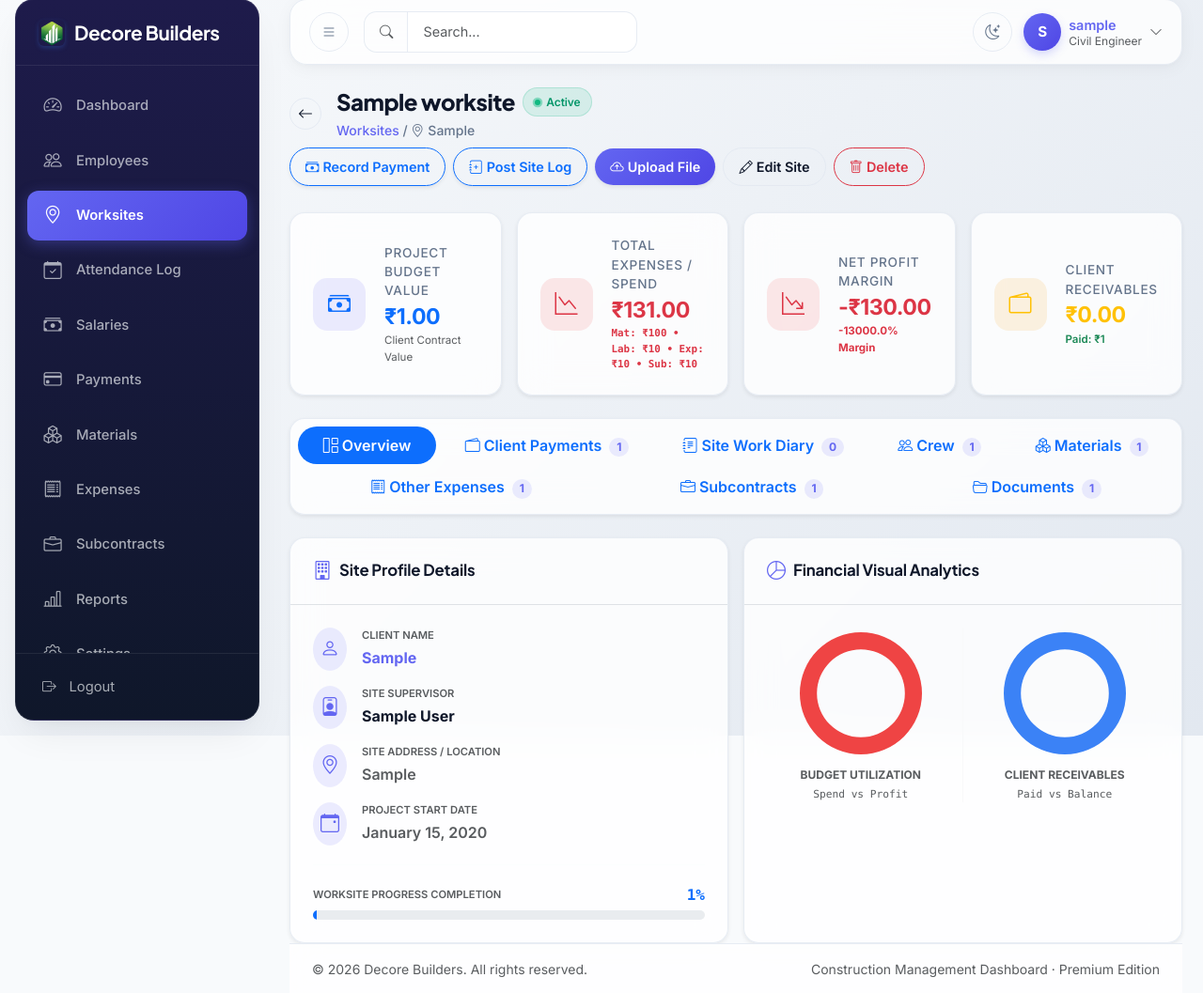
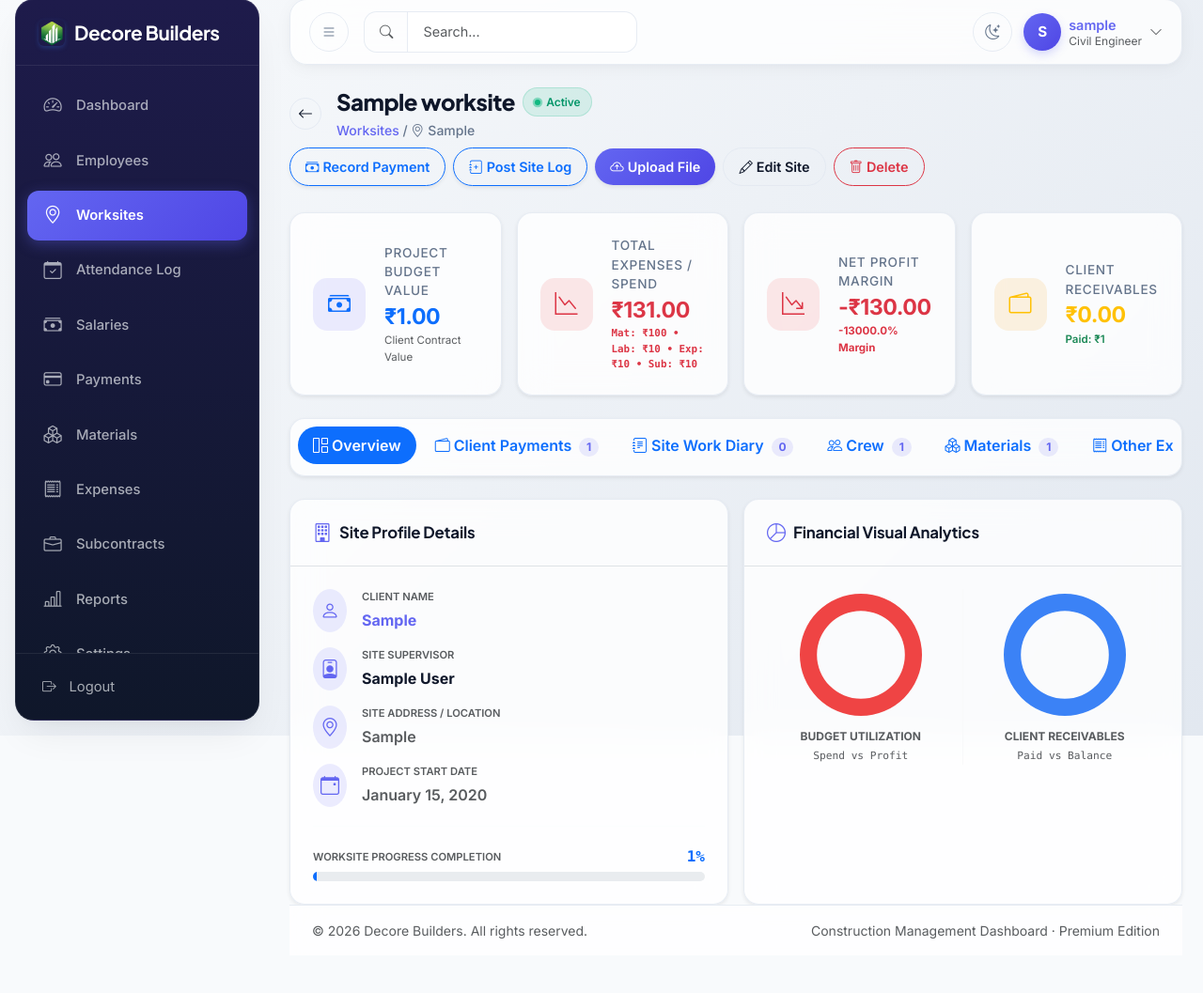
Before and after one commit to MIK7985/Decore-Construction-Web-App, a Django app: page /worksites/1/ in a window 1280 px wide. Shown: the part 17-1074 px from the top of the page at 94% size. After the commit the page ends 1016 px from the top, so only its background shows below. Run offline with Django 5.2, Linux system fonts and the light colour scheme; a user stored in the database is signed in; tables that the repository leaves empty hold one stand-in row (values such as "Sample post"); grey boxes marked "Sample" are stand-in pictures; data that the repository does not hold is empty.

Commit message:
UI: Added scrollable tab wrapper style rules and dynamic hash state history replaces to prevent viewport jumps

```diff
--- a/static/css/style.css
+++ b/static/css/style.css
@@ -1842,3 +1842,12 @@ body {
 .sidebar-close-btn:active {
   transform: scale(0.95);
 }
+
+/* Scrollable Tab bar rules for mobile responsiveness */
+.worksite-tab-scroll-wrapper ul::-webkit-scrollbar {
+  display: none !important;
+}
+.worksite-tab-scroll-wrapper ul {
+  -ms-overflow-style: none !important;
+  scrollbar-width: none !important;
+}
--- a/templates/accounts/login.html
+++ b/templates/accounts/login.html
@@ -15,7 +15,7 @@
     <link href="https://fonts.googleapis.com/css2?family=Plus+Jakarta+Sans:wght@600;700;800&family=Inter:wght@400;500;600&display=swap" rel="stylesheet">
 
     <!-- Decore theme -->
-    <link rel="stylesheet" href="{% static 'css/style.css' %}?v=17">
+    <link rel="stylesheet" href="{% static 'css/style.css' %}?v=18">
 
     <!-- PWA Manifest & Icons -->
     <link rel="manifest" href="{% static 'manifest.json' %}">
--- a/templates/base.html
+++ b/templates/base.html
@@ -111,9 +111,9 @@
     <link href="https://fonts.googleapis.com/css2?family=Plus+Jakarta+Sans:wght@500;600;700;800&family=Inter:wght@400;500;600;700&display=swap" rel="stylesheet">
 
     <!-- Decore theme (critical, preloaded for fastest paint) -->
-    <link rel="preload" href="{% static 'css/style.css' %}?v=17" as="style" onload="this.onload=null;this.rel='stylesheet'">
-    <noscript><link rel="stylesheet" href="{% static 'css/style.css' %}?v=17"></noscript>
-    <link rel="stylesheet" href="{% static 'css/style.css' %}?v=17">
+    <link rel="preload" href="{% static 'css/style.css' %}?v=18" as="style" onload="this.onload=null;this.rel='stylesheet'">
+    <noscript><link rel="stylesheet" href="{% static 'css/style.css' %}?v=18"></noscript>
+    <link rel="stylesheet" href="{% static 'css/style.css' %}?v=18">
 
     <!-- PWA Manifest & Icons -->
     <link rel="manifest" href="{% static 'manifest.json' %}">
--- a/templates/worksites/worksite_detail.html
+++ b/templates/worksites/worksite_detail.html
@@ -102,44 +102,45 @@
 </div>
 
 <!-- Navigation Tabs Bar -->
-<div class="decore-card p-2 mb-4 shadow-sm">
-    <ul class="nav nav-pills nav-fill flex-column flex-sm-row gap-1" id="worksiteTab" role="tablist">
-        <li class="nav-item" role="presentation">
+<!-- Navigation Tabs Bar -->
+<div class="decore-card p-2 mb-4 shadow-sm worksite-tab-scroll-wrapper" style="overflow: hidden;">
+    <ul class="nav nav-pills flex-nowrap gap-1 pb-1" id="worksiteTab" role="tablist" style="overflow-x: auto; flex-wrap: nowrap; -webkit-overflow-scrolling: touch; scrollbar-width: none; -ms-overflow-style: none;">
+        <li class="nav-item" role="presentation" style="flex-shrink: 0;">
             <button class="nav-link active fw-semibold rounded-pill py-2" id="overview-tab" data-bs-toggle="tab" data-bs-target="#overview-pane" type="button" role="tab">
                 <i class="bi bi-grid-1x2 me-1"></i>Overview
             </button>
         </li>
-        <li class="nav-item" role="presentation">
+        <li class="nav-item" role="presentation" style="flex-shrink: 0;">
             <button class="nav-link fw-semibold rounded-pill py-2" id="billing-tab" data-bs-toggle="tab" data-bs-target="#billing-pane" type="button" role="tab">
                 <i class="bi bi-wallet2 me-1"></i>Client Payments <span class="badge bg-primary-soft text-primary rounded-pill ms-1">{{ client_payments|length }}</span>
             </button>
         </li>
-        <li class="nav-item" role="presentation">
+        <li class="nav-item" role="presentation" style="flex-shrink: 0;">
             <button class="nav-link fw-semibold rounded-pill py-2" id="logs-tab" data-bs-toggle="tab" data-bs-target="#logs-pane" type="button" role="tab">
                 <i class="bi bi-journal-text me-1"></i>Site Work Diary <span class="badge bg-primary-soft text-primary rounded-pill ms-1">{{ daily_logs|length }}</span>
             </button>
         </li>
-        <li class="nav-item" role="presentation">
+        <li class="nav-item" role="presentation" style="flex-shrink: 0;">
             <button class="nav-link fw-semibold rounded-pill py-2" id="crew-tab" data-bs-toggle="tab" data-bs-target="#crew-pane" type="button" role="tab">
                 <i class="bi bi-people me-1"></i>Crew <span class="badge bg-primary-soft text-primary rounded-pill ms-1">{{ assigned_employees|length }}</span>
             </button>
         </li>
-        <li class="nav-item" role="presentation">
+        <li class="nav-item" role="presentation" style="flex-shrink: 0;">
             <button class="nav-link fw-semibold rounded-pill py-2" id="materials-tab" data-bs-toggle="tab" data-bs-target="#materials-pane" type="button" role="tab">
                 <i class="bi bi-boxes me-1"></i>Materials <span class="badge bg-primary-soft text-primary rounded-pill ms-1">{{ worksite.onsite_materials|length }}</span>
             </button>
         </li>
-        <li class="nav-item" role="presentation">
+        <li class="nav-item" role="presentation" style="flex-shrink: 0;">
             <button class="nav-link fw-semibold rounded-pill py-2" id="expenses-tab" data-bs-toggle="tab" data-bs-target="#expenses-pane" type="button" role="tab">
                 <i class="bi bi-receipt me-1"></i>Other Expenses <span class="badge bg-primary-soft text-primary rounded-pill ms-1">{{ worksite.expenses.count }}</span>
             </button>
         </li>
-        <li class="nav-item" role="presentation">
+        <li class="nav-item" role="presentation" style="flex-shrink: 0;">
             <button class="nav-link fw-semibold rounded-pill py-2" id="subcontracts-tab" data-bs-toggle="tab" data-bs-target="#subcontracts-pane" type="button" role="tab">
                 <i class="bi bi-briefcase me-1"></i>Subcontracts <span class="badge bg-primary-soft text-primary rounded-pill ms-1">{{ subcontracts|length }}</span>
             </button>
         </li>
-        <li class="nav-item" role="presentation">
+        <li class="nav-item" role="presentation" style="flex-shrink: 0;">
             <button class="nav-link fw-semibold rounded-pill py-2" id="documents-tab" data-bs-toggle="tab" data-bs-target="#documents-pane" type="button" role="tab">
                 <i class="bi bi-folder2-open me-1"></i>Documents <span class="badge bg-primary-soft text-primary rounded-pill ms-1">{{ documents|length }}</span>
             </button>
@@ -1303,14 +1304,31 @@
             }
         });
 
-        // Check if hash present in URL to activate specific tab
+        // Check if hash present in URL to activate specific tab and scroll smoothly
         const hash = window.location.hash;
         if (hash) {
             const triggerEl = document.querySelector(`button[data-bs-target="${hash}"]`);
             if (triggerEl) {
                 bootstrap.Tab.getOrCreateInstance(triggerEl).show();
+                setTimeout(() => {
+                    const tabContainer = document.getElementById('worksiteTab');
+                    if (tabContainer) {
+                        tabContainer.scrollIntoView({ behavior: 'smooth', block: 'nearest' });
+                    }
+                }, 300);
             }
         }
+
+        // Listen for tab shown event to update URL hash without scrolling the viewport
+        const tabElList = document.querySelectorAll('button[data-bs-toggle="tab"]');
+        tabElList.forEach(tabEl => {
+            tabEl.addEventListener('shown.bs.tab', function (event) {
+                const targetHash = event.target.getAttribute('data-bs-target');
+                if (targetHash) {
+                    history.replaceState(null, null, targetHash);
+                }
+            });
+        });
     });
 
     // ── Stock Usage Modal ──────────────────────────────────────
```
